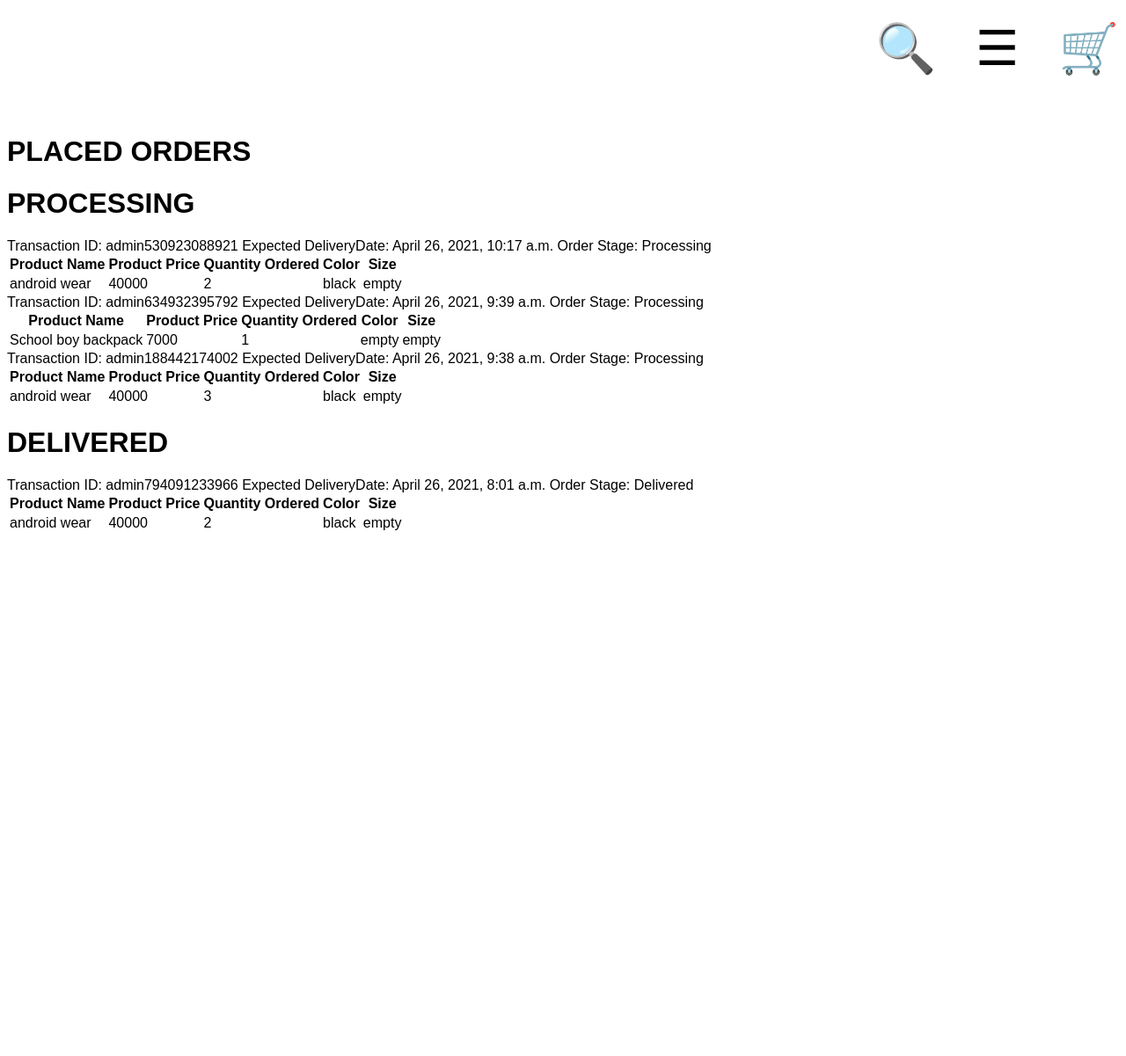
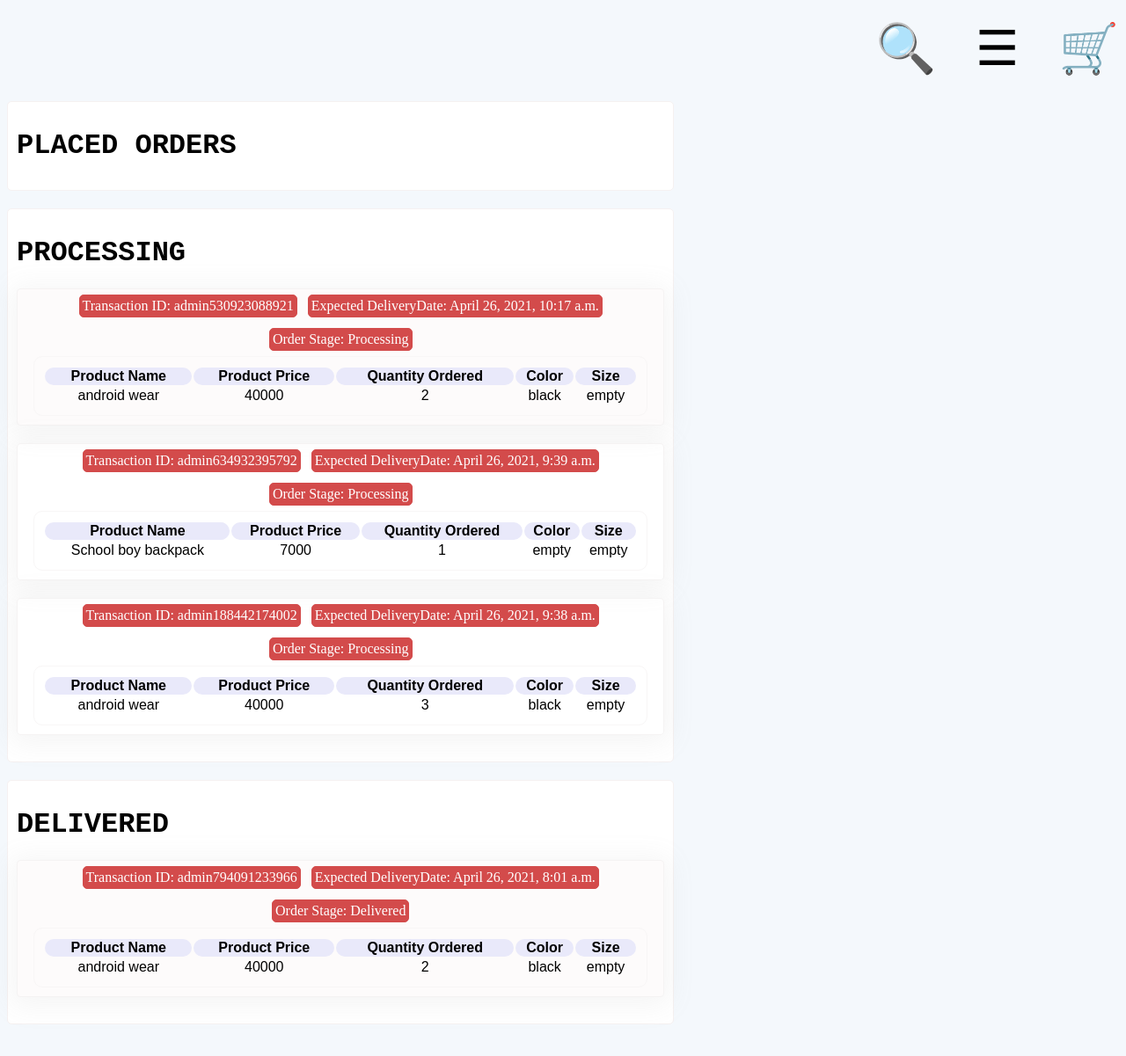
Before and after one commit to samuelatuma1/bnora, a Django app: page /track_orders/ in a window 1280 px wide. Shown: the whole page at 88% size. Before the commit the page ends 800 px from the top, so only its background shows below. Run offline with Django 3.2, Linux system fonts and the light colour scheme; the first user in the database is signed in; data comes from the database, SQL or seed files in the repository.

Commit message:
improved styling of track_orders

```diff
--- a/nora/templates/track_orders.html
+++ b/nora/templates/track_orders.html
@@ -3,7 +3,7 @@
 {% block title %} B'Nora Fashion {% endblock %}
 
 {% block body %}
-
+<div id='body'>
     {% for order in order_placed %}
     <div style='display: none;'>
         <div class='hiddenCartList' style="display: none;">
@@ -21,7 +21,7 @@
     </div>
     {% endfor %}
 
-    <div id='placedOrders'>
+    <div id='placedOrders' class='housing'>
         <h1>PLACED ORDERS</h1>
     </div>
 
@@ -44,7 +44,7 @@
     </div>
     {% endfor %}
 
-    <div id='placedprocessing'>
+    <div id='placedprocessing' class='housing'>
         <h1>PROCESSING</h1>
     </div>
 
@@ -67,10 +67,72 @@
 </div>
 {% endfor %}
 
-<div id='placeddelivered'>
+<div id='placeddelivered' class='housing'>
     <h1>DELIVERED</h1>
 </div>
+</div>
 
+<style>
+
+    body{
+        background-color: rgb(244, 248, 252);
+        display: flex;
+        flex-wrap: wrap;
+    }
+    .housing{
+        background-color: white;
+        margin-bottom: 20px;
+        border: 1px solid rgb(245, 241, 241);
+        border-radius: 5px;
+        padding: 10px;
+
+    }
+    .housing h1{
+        font-family: 'Courier New', Courier, monospace;
+
+    }
+    .summary{
+        background-color: rgb(211, 75, 75);
+        font-family:cursive;
+        color: white;
+        padding: 3px;
+        margin: 6px;
+        border: 1px solid rgb(211, 75, 75);
+        border-radius: 5px;
+    }
+    .cartHouse{
+        display: flex;
+        flex-wrap: wrap;
+        border: 1px solid rgb(245, 243, 243);
+        border-radius: 4px;
+        margin-bottom: 20px;
+        justify-content: center;
+        box-shadow: 0px 4px 30px 6px #a1a0a01a;
+
+    }
+    .cartHouse:nth-child(2){
+        background-color: rgb(253, 251, 251);
+    }
+    .cartHouse table{
+        width: 95%;
+        border: 1px solid rgb(248, 246, 246);
+        border-radius: 10px;
+        padding: 10px;
+        margin-bottom: 10px;
+    }
+    .cartHouse th{
+        background-color: rgb(233, 233, 250);
+        border-radius: 10px;
+    }
+    .cartHouse td{
+        text-align: center;
+    }
+    @media (min-width: 800px){
+        #body{
+            width: 60%;
+        }
+    }
+</style>
 
     <script>
         orderPlacedIndex = 0
```
